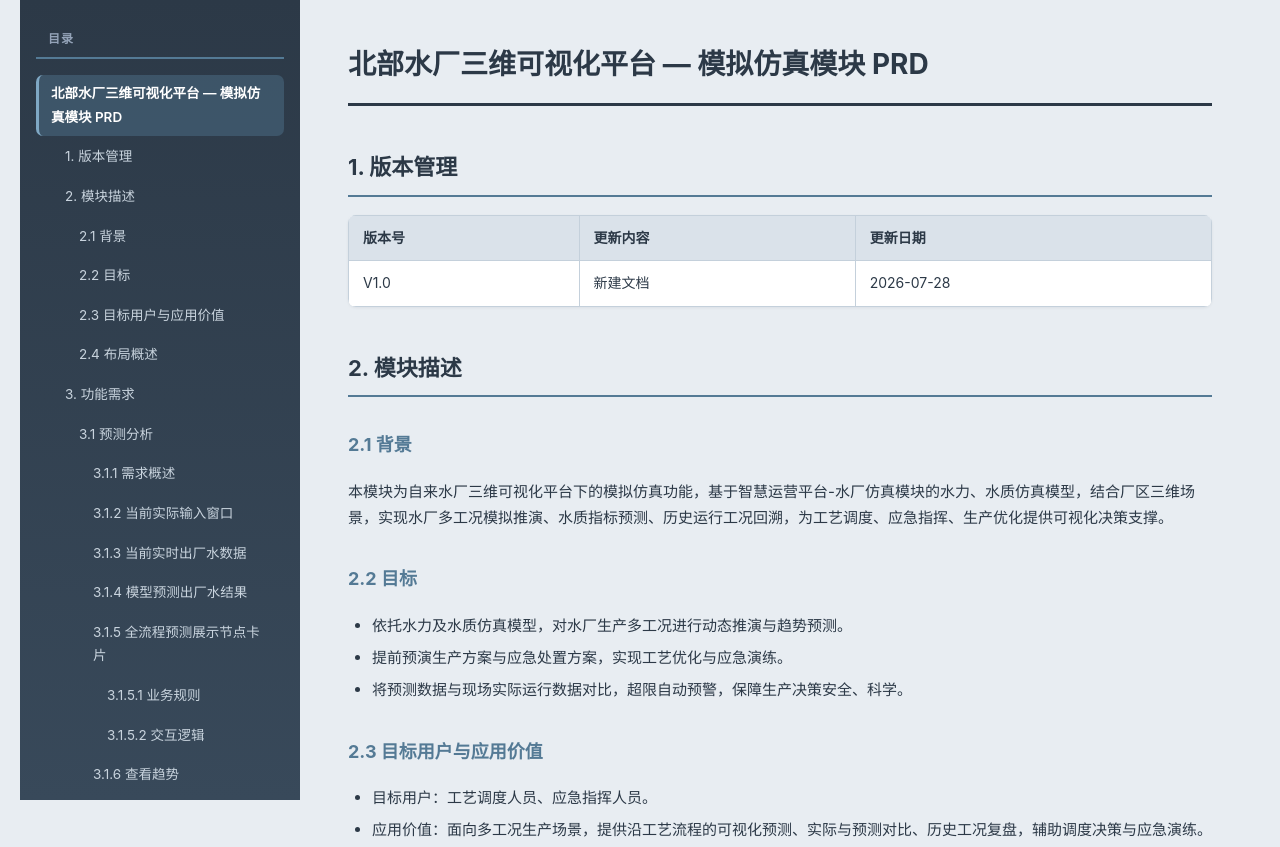
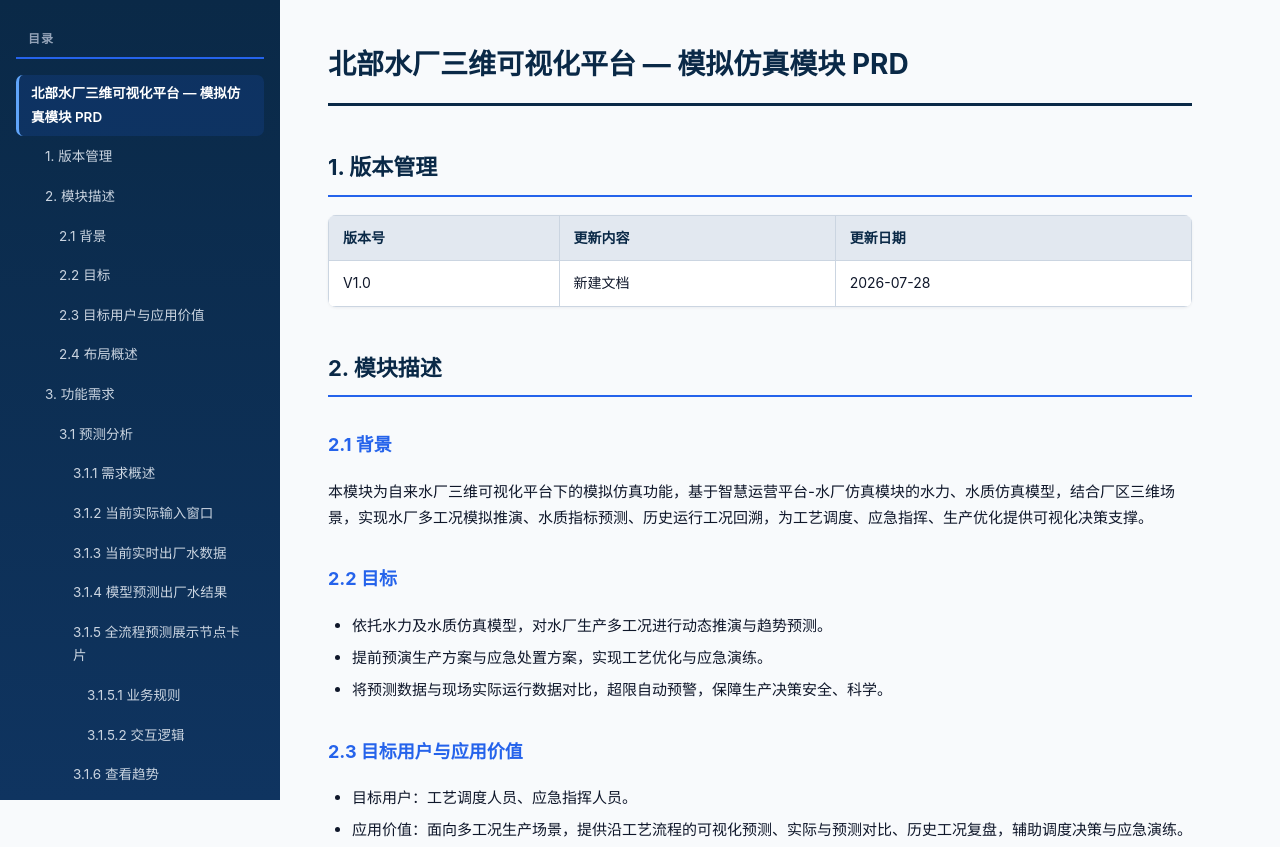
Before and after one commit to NFUNM086/monifangzhen, a plain HTML site: page index.html in a window 1280 px wide. Shown: the top 847 px of the page. Drawn offline with Linux system fonts and the light colour scheme.

Commit message:
优化布局和配色

```diff
--- a/index.html
+++ b/index.html
@@ -6,25 +6,25 @@
 <title>北部水厂三维可视化平台 — 模拟仿真模块 PRD</title>
 <style>
 :root {
-  --primary: #2C3947;
-  --accent: #547A95;
-  --text: #2C3947;
-  --bg: #E8EDF2;
+  --primary: #0A2947;
+  --accent: #2563EB;
+  --text: #0F172A;
+  --bg: #F8FAFC;
   --card-bg: #FFFFFF;
-  --table-head: #DAE2EA;
-  --border: #C4D0DB;
-  --muted: #5C6B7A;
+  --table-head: #E2E8F0;
+  --border: #CBD5E1;
+  --muted: #64748B;
   --row-alt: #F1F5F9;
   --code-bg: #EEF2F7;
-  /* 深蓝灰侧边栏 */
-  --nav-bg: #2C3947;
-  --nav-bg-grad: #38495A;
-  --nav-text: #C9D4DE;
+  /* 深藏蓝侧边栏 */
+  --nav-bg: #0A2947;
+  --nav-bg-grad: #0F3460;
+  --nav-text: #CBD5E1;
   --nav-text-hover: #FFFFFF;
-  --nav-active-bg: rgba(84,122,149,.42);
+  --nav-active-bg: rgba(37,99,235,.15);
   --nav-active-text: #FFFFFF;
-  --nav-active-bar: #7FA8C4;
-  --nav-border: rgba(148,163,184,.18);
+  --nav-active-bar: #60A5FA;
+  --nav-border: rgba(203,213,225,.15);
 }
 * { box-sizing: border-box; }
 html { scroll-behavior: smooth; }
@@ -36,19 +36,19 @@ body {
   line-height: 1.75;
   font-size: 15px;
 }
-.layout { display: flex; max-width: 1240px; margin: 0 auto; gap: 0; }
-/* 深蓝侧边导航 */
+.layout { display: block; }
+/* 深蓝侧边导航：固定在屏幕左上角 */
 .sidebar {
   width: 280px;
-  flex-shrink: 0;
-  position: sticky;
+  position: fixed;
   top: 0;
-  align-self: flex-start;
+  left: 0;
   height: 100vh;
   overflow-y: auto;
   padding: 28px 16px 40px;
   background: linear-gradient(180deg, var(--nav-bg) 0%, var(--nav-bg-grad) 100%);
   color: var(--nav-text);
+  z-index: 100;
 }
 .sidebar::-webkit-scrollbar { width: 8px; }
 .sidebar::-webkit-scrollbar-thumb { background: rgba(148,163,184,.35); border-radius: 4px; }
@@ -74,7 +74,7 @@ body {
   font-weight: 600;
 }
 /* 正文 */
-.content { flex: 1; min-width: 0; padding: 40px 48px 80px; }
+.content { margin-left: 280px; max-width: 960px; padding: 40px 48px 80px; }
 h1 { font-size: 28px; color: var(--primary); border-bottom: 3px solid var(--primary); padding-bottom: 14px; margin-top: 0; scroll-margin-top: 20px; }
 h2 { font-size: 22px; color: var(--primary); margin-top: 42px; padding-bottom: 8px; border-bottom: 2px solid var(--accent); scroll-margin-top: 20px; }
 h3 { font-size: 18px; color: var(--accent); margin-top: 32px; scroll-margin-top: 20px; }
@@ -87,21 +87,20 @@ a { color: var(--accent); }
 strong { color: var(--accent); }
 table { border-collapse: collapse; width: 100%; margin: 18px 0; background: var(--card-bg); box-shadow: 0 1px 3px rgba(15,23,42,.06); border-radius: 8px; overflow: hidden; font-size: 14px; }
 th, td { border: 1px solid var(--border); padding: 10px 14px; text-align: left; vertical-align: top; }
-th { background: var(--table-head); color: var(--text); font-weight: 600; }
+th { background: var(--table-head); color: var(--primary); font-weight: 600; }
 tr:nth-child(even) td { background: var(--row-alt); }
 /* 接口概览表：等宽列 + 单元格内换行 */
 table.api-table { table-layout: fixed; }
 table.api-table th, table.api-table td { width: 25%; word-break: break-word; overflow-wrap: anywhere; }
 table.api-table td:nth-child(3) { font-family: "SFMono-Regular", Consolas, "Liberation Mono", monospace; font-size: 12.5px; color: var(--accent); line-height: 1.9; }
-code { background: var(--code-bg); padding: 2px 6px; border-radius: 4px; font-family: "SFMono-Regular", Consolas, "Liberation Mono", monospace; font-size: 13px; color: #B91C1C; }
+code { background: var(--code-bg); padding: 2px 6px; border-radius: 4px; font-family: "SFMono-Regular", Consolas, "Liberation Mono", monospace; font-size: 13px; color: #9A4B24; }
 pre { background: var(--code-bg); padding: 16px; border-radius: 8px; overflow-x: auto; }
 pre code { background: none; padding: 0; color: var(--text); }
 blockquote { border-left: 4px solid var(--primary); margin: 16px 0; padding: 8px 18px; background: var(--card-bg); color: var(--muted); border-radius: 0 6px 6px 0; }
 hr { border: none; border-top: 1px solid var(--border); margin: 32px 0; }
 @media (max-width: 900px) {
-  .layout { flex-direction: column; }
   .sidebar { position: static; width: 100%; height: auto; }
-  .content { padding: 32px 20px 60px; }
+  .content { margin-left: 0; max-width: 100%; padding: 32px 20px 60px; }
 }
 </style>
 </head>
```
